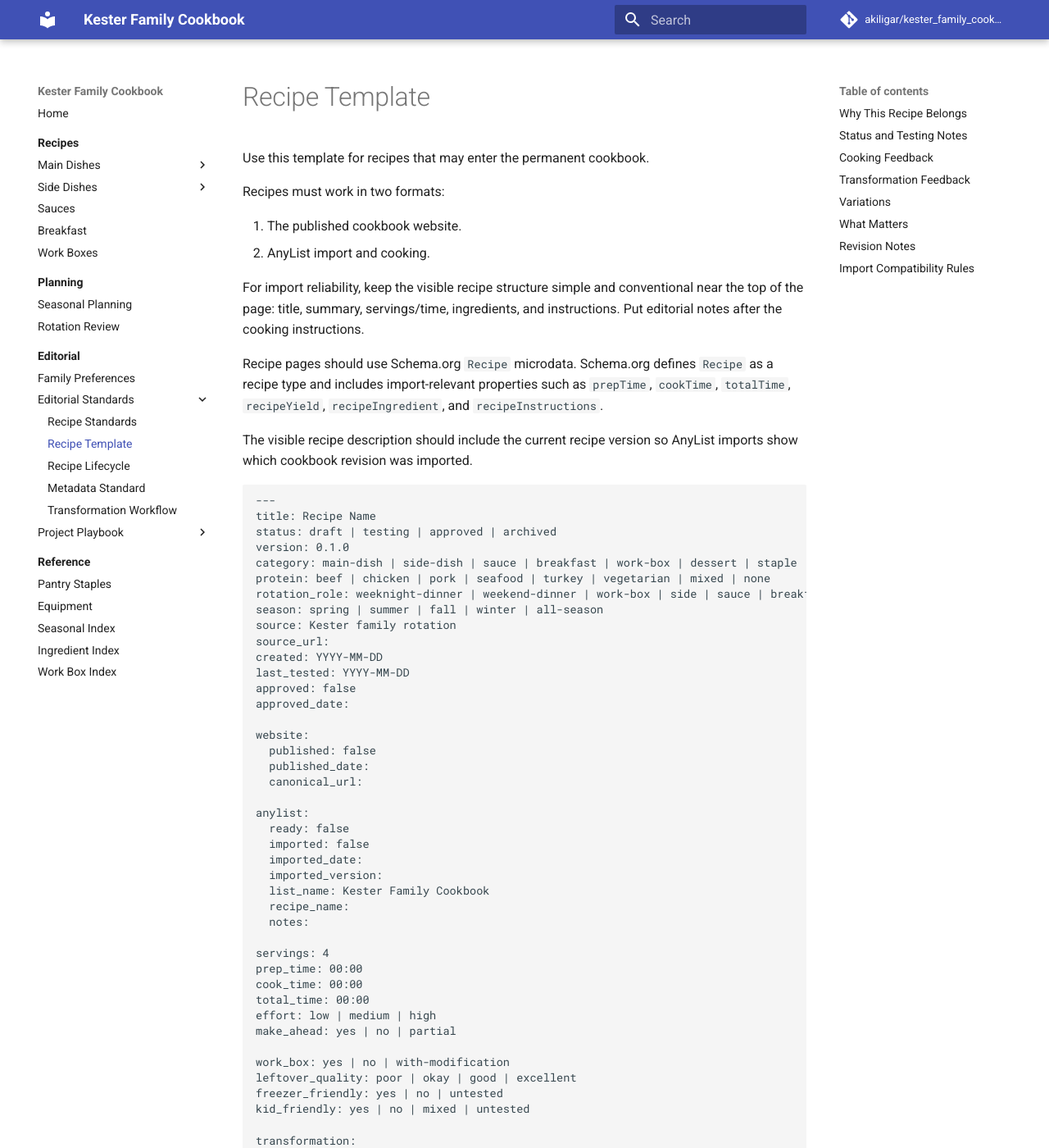
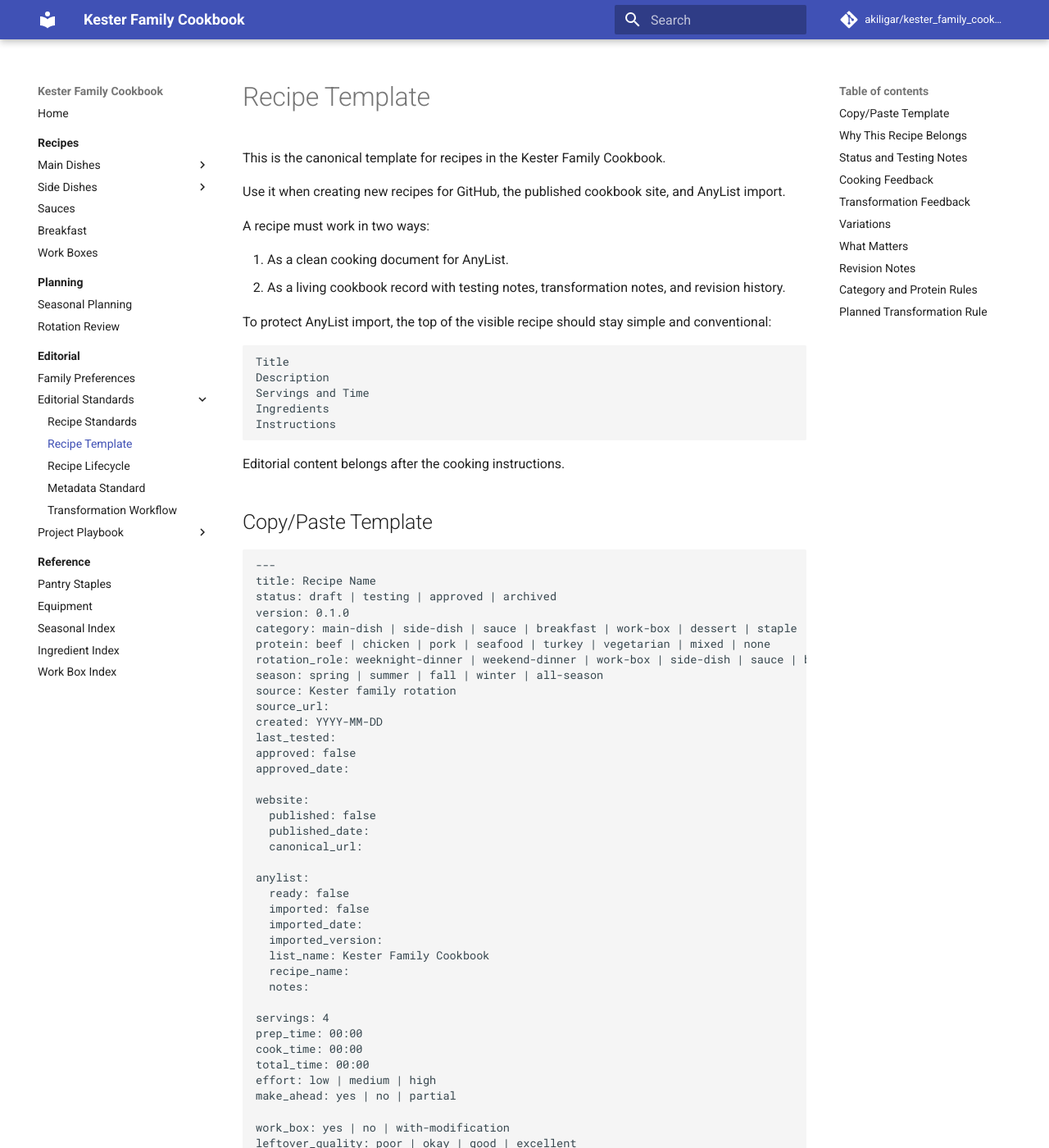
Before and after one commit to akiligar/kester_family_cookbook, an MkDocs documentation site: the page built from docs/editorial/recipe-template.md, in a window 1280 px wide and 1400 px high. Shown: the whole window at 82% size. Built offline with MkDocs 1.6.1 and Material for MkDocs 9.7.7, drawn with Linux system fonts in a browser that asks for light colours; comment, search, counter and statistics services are not loaded; some of the changed text lies outside the part shown.

Commit message:
Clarify canonical recipe template

````diff
--- a/docs/editorial/recipe-template.md
+++ b/docs/editorial/recipe-template.md
@@ -1,17 +1,27 @@
 # Recipe Template
 
-Use this template for recipes that may enter the permanent cookbook.
+This is the canonical template for recipes in the Kester Family Cookbook.
 
-Recipes must work in two formats:
+Use it when creating new recipes for GitHub, the published cookbook site, and AnyList import.
 
-1. The published cookbook website.
-2. AnyList import and cooking.
+A recipe must work in two ways:
 
-For import reliability, keep the visible recipe structure simple and conventional near the top of the page: title, summary, servings/time, ingredients, and instructions. Put editorial notes after the cooking instructions.
+1. As a clean cooking document for AnyList.
+2. As a living cookbook record with testing notes, transformation notes, and revision history.
 
-Recipe pages should use Schema.org `Recipe` microdata. Schema.org defines `Recipe` as a recipe type and includes import-relevant properties such as `prepTime`, `cookTime`, `totalTime`, `recipeYield`, `recipeIngredient`, and `recipeInstructions`.
+To protect AnyList import, the top of the visible recipe should stay simple and conventional:
 
-The visible recipe description should include the current recipe version so AnyList imports show which cookbook revision was imported.
+```text
+Title
+Description
+Servings and Time
+Ingredients
+Instructions
+```
+
+Editorial content belongs after the cooking instructions.
+
+## Copy/Paste Template
 
 ```markdown
 ---
@@ -20,12 +30,12 @@ status: draft | testing | approved | archived
 version: 0.1.0
 category: main-dish | side-dish | sauce | breakfast | work-box | dessert | staple
 protein: beef | chicken | pork | seafood | turkey | vegetarian | mixed | none
-rotation_role: weeknight-dinner | weekend-dinner | work-box | side | sauce | breakfast | company | holiday | staple
+rotation_role: weeknight-dinner | weekend-dinner | work-box | side-dish | sauce | breakfast | company | holiday | staple
 season: spring | summer | fall | winter | all-season
 source: Kester family rotation
 source_url:
 created: YYYY-MM-DD
-last_tested: YYYY-MM-DD
+last_tested:
 approved: false
 approved_date:
 
@@ -79,22 +88,21 @@ tags:
 <span itemprop="description">Brief one- or two-sentence recipe summary. Version: 0.1.0.</span>
 
 <meta itemprop="recipeCategory" content="Main dish">
+<meta itemprop="recipeCuisine" content="American">
 <meta itemprop="prepTime" content="PT00M">
 <meta itemprop="cookTime" content="PT00M">
 <meta itemprop="totalTime" content="PT00M">
 <meta itemprop="recipeYield" content="4 servings">
-<meta itemprop="keywords" content="weeknight, testing">
+<meta itemprop="keywords" content="testing">
 
 ## Servings and Time
 
 - Servings: <span itemprop="recipeYield">4</span>
-- Prep time: 00:00
-- Cook time: 00:00
-- Total time: 00:00
+- Prep time: 00 minutes
+- Cook time: 00 minutes
+- Total time: about 00 minutes
 
 ## Ingredients
-
-Keep this section clean. Avoid editorial notes, testing notes, and optional commentary.
 
 ### Main Component
 
@@ -107,8 +115,6 @@ Keep this section clean. Avoid editorial notes, testing notes, and optional comm
 - <span itemprop="recipeIngredient">Ingredient 2</span>
 
 ## Instructions
-
-Keep this section cookable. Avoid long explanations that interfere with AnyList timers and step parsing.
 
 ### Prepare
 
@@ -132,7 +138,7 @@ Keep this section cookable. Avoid long explanations that interfere with AnyList
 
 ## Planned Transformation
 
-A transformation is not a leftover note. It is the planned second meal this recipe is designed to become.
+Use this section only when the dinner is intentionally designed to become a second meal. If there is no planned transformation, write: None.
 
 ### Transformation Meal
 
@@ -145,23 +151,24 @@ Name the next meal and explain why the dinner was designed to become it.
 
 ### Before Leaving for Work
 
-List what should be sliced, packed, portioned, chilled, or held separately before work.
+1. Pack, slice, portion, chill, or separate ingredients as needed.
+2. Keep sauces, greens, crunchy toppings, and reheated items separate when appropriate.
 
 ### At Work / At 2:00 AM
 
-Explain how to assemble, reheat, dress, or eat the transformation meal.
+1. Assemble, reheat, dress, or eat the transformation meal.
 
 ## Make-Ahead Notes
 
-What can be done earlier?
+- Note what can be prepared earlier.
+- Note what should not be prepared too early.
 
 ## Storage and Leftovers
 
-What usable leftovers does this create? If it does not work well as leftovers, say so.
+- Note how to store leftovers.
+- Note whether leftovers are good, limited, or not useful.
 
 ## AnyList Cooking Notes
-
-When this recipe is imported into AnyList, update the metadata block above.
 
 Suggested note to include inside AnyList:
 
@@ -171,7 +178,7 @@ Version: 0.1.0
 URL: https://cookbook.connellkesters.com/path-to-recipe/
 ```
 
-After cooking from AnyList, capture what worked or failed in the Cooking Feedback section below.
+After importing into AnyList, update the `anylist` metadata block above.
 
 ## Why This Recipe Belongs
 
@@ -208,20 +215,57 @@ List details that should not be changed because they affect the result.
 </article>
 ```
 
-## Import Compatibility Rules
+## Required AnyList Import Structure
 
 For AnyList and similar recipe import tools:
 
-- Use `# Recipe Name` as the visible recipe title.
-- Wrap the recipe body in `<article itemscope itemtype="https://schema.org/Recipe" markdown="1">`.
-- Mark the visible title with `itemprop="name"`.
-- Mark the summary with `itemprop="description"`.
-- Include `Version: x.y.z.` inside the visible description so AnyList imports carry the cookbook revision.
-- Use ISO 8601 duration values in metadata tags for `prepTime`, `cookTime`, and `totalTime`.
-- Use `## Ingredients` for the ingredient list.
-- Mark each ingredient with `itemprop="recipeIngredient"`.
-- Use `## Instructions` for cooking steps.
-- Mark each cooking step with `itemprop="recipeInstructions"` and `https://schema.org/HowToStep`.
-- Put ingredients before instructions.
-- Keep editorial notes after the cooking instructions.
-- Avoid putting testing status, family notes, or workflow notes between the title and the ingredients.
+- Use one visible `#` title.
+- Wrap the visible recipe body in `<article itemscope itemtype="https://schema.org/Recipe" markdown="1">`.
+- Mark the title with `itemprop="name"`.
+- Mark the description with `itemprop="description"`.
+- Include `Version: x.y.z.` inside the visible description.
+- Use `## Ingredients` before `## Instructions`.
+- Mark every ingredient with `itemprop="recipeIngredient"`.
+- Mark every cooking step with `itemprop="recipeInstructions"` and `https://schema.org/HowToStep`.
+- Keep testing notes, family notes, revision notes, and editorial explanations after the cooking instructions.
+
+## Version Rule
+
+Every recipe has two visible version references:
+
+1. YAML metadata:
+
+```yaml
+version: 0.1.0
+```
+
+2. AnyList-visible description:
+
+```text
+Version: 0.1.0.
+```
+
+These must match. If the recipe version changes, update both places.
+
+## Category and Protein Rules
+
+Use `main-dish` for dinner entrees. Do not use `dinner` as a category.
+
+Use `side-dish` for sides. Do not use `side` as a category.
+
+For `protein`, use one of:
+
+```text
+beef | chicken | pork | seafood | turkey | vegetarian | mixed | none
+```
+
+Use `none` for side dishes, sauces, staples, and recipes without a central protein.
+
+## Planned Transformation Rule
+
+A transformation is not a leftover note.
+
+- Leftovers are what remains.
+- A planned transformation is the second meal the dinner is intentionally designed to become.
+
+Only set `transformation.has_transformation: true` when the second meal is intentionally planned and documented.
````
Also changed, not shown: other parts of docs/editorial/recipe-template.md (+1 -2 lines).
